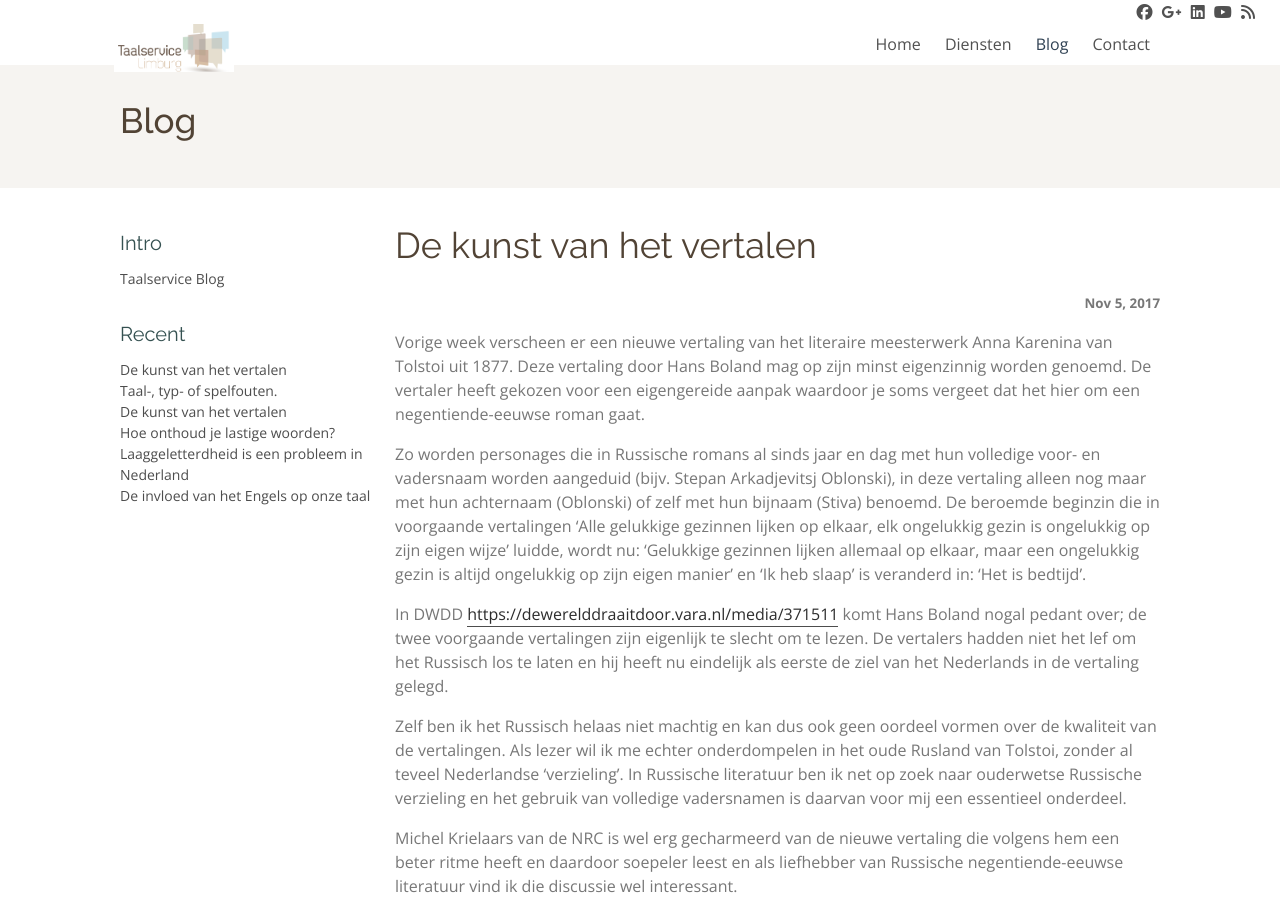
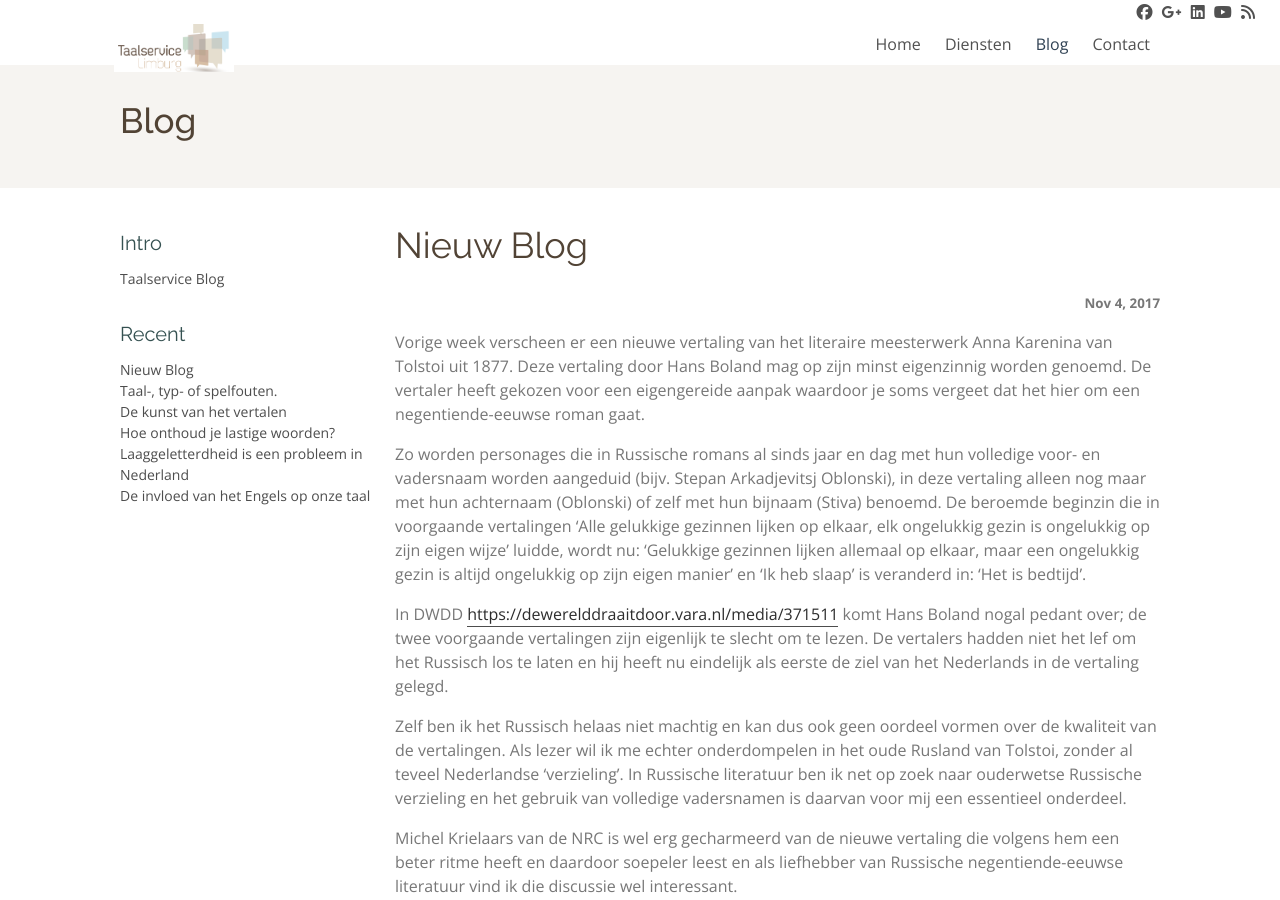
Before and after one commit to solilocide/solilocide.github.com, a Jekyll site: the page built from _blog/2017/november.md, in a window 1280 px wide and 900 px high. Built offline with Jekyll 4.4.1, drawn with Linux system fonts in a browser that asks for light colours; nearby versions of some CDN libraries; comment, search, counter and statistics services are not loaded.

```diff
--- a/_blog/2017/november.md
+++ b/_blog/2017/november.md
@@ -1,9 +1,9 @@
 ---
 layout: blog
-title: De kunst van het vertalen
+title: Nieuw Blog
 permalink: /blog/2017/november/
-date: '2017-11-05 12:23:31 -0500'
-date_gmt: '2017-11-05 12:23:31 -0500'
+date: '2017-11-04 12:23:31 -0500'
+date_gmt: '2017-11-04 12:23:31 -0500'
 ---
 Vorige week verscheen er een nieuwe vertaling van het literaire meesterwerk Anna Karenina van Tolstoi uit 1877. Deze vertaling door Hans Boland mag op zijn minst eigenzinnig worden genoemd. De vertaler heeft gekozen voor een eigengereide aanpak waardoor je soms vergeet dat het hier om een negentiende-eeuwse roman gaat.
 
```
Also changed, not shown: _blog/2017/april.md (+2 -0 lines), _blog/2017/february.md (+2 -0 lines), _blog/2017/march25.md (+2 -0 lines), _blog/2017/march31.md (+2 -0 lines).
